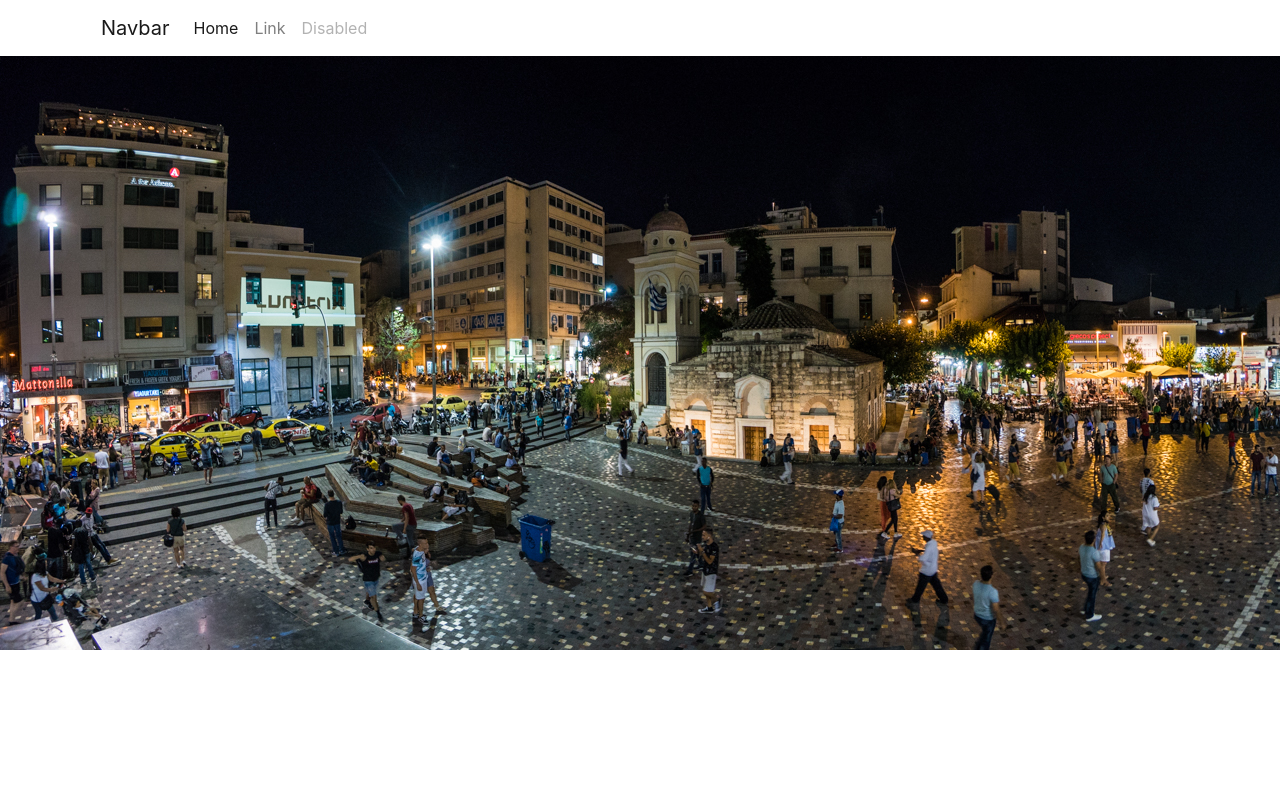
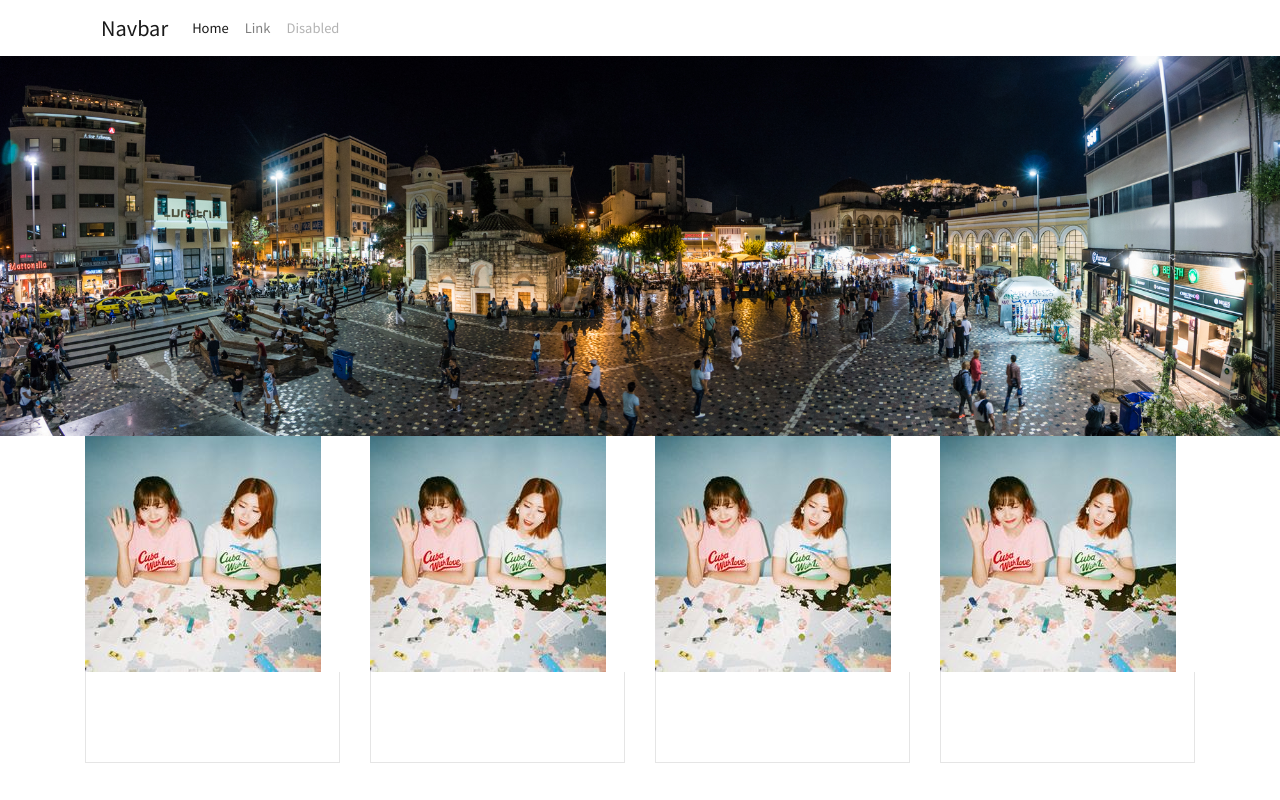
Before and after one commit to aid95/ResponsiveWebDev, a PHP site: page / in a window 1280 px wide. Run offline with PHP 8.4, Linux system fonts and the light colour scheme; some libraries are stand-ins or nearby versions.

Commit message:
Add event layout

```diff
--- a/assets/css/reset.css
+++ b/assets/css/reset.css
@@ -1 +1,42 @@
-html, body {position: relative; height: 100%;}
+@charset "utf-8";
+
+/* 여백 초기화 */
+body,div,ul,li,dl,dd,dt,ol,h1,h2,h3,h4,h5,h6,input,fieldset,legend,p,select,table,th,td,tr,textarea,button,form,figure,figcaption{margin:0; padding:0;}
+
+/* a 링크 초기화 */
+a {color: #222; text-decoration: none;}
+a:hover {color: #2698cb;}
+
+/* 폰트 초기화 */
+body, input, textarea, select, button, table {font-family:'Noto Sans KR', AppleSDGothicNeo-Regular,'Malgun Gothic','맑은 고딕',dotum,'돋움',sans-serif; color: #222; font-size: 13px; line-height: 1.5;}
+
+/* 폰트 스타일 초기화 */
+em,address {font-style: normal;}
+
+/* 블릿기호 초기화 */
+ul,li,ol {list-style:none;}
+
+/* 제목 태그 초기화 */
+h1,h2,h3,h4,h5,h6 {font-size: 13px; font-weight: normal;}
+
+/* 테두리 초기화 */
+img,fieldset {border:0 none;}
+
+/* 버튼 초기화 */
+button {border: 0;}
+
+/* 반응형 */
+video,img {width: 100%;}
+
+/* clearfix */
+.clearfix{*zoom:1;}
+.clearfix:before, .clearfix:after {display: block; content: '';line-height: 0;}
+.clearfix:after {clear: both;}
+
+/* IR 효과 */
+.ir_pm {display:block; overflow:hidden; font-size:0; line-height:0; text-indent:-9999px;} /* 의미있는 이미지의 대체 텍스트를 제공하는 경우(Phark Method) */
+.ir_wa {display:block; overflow:hidden; position:relative; z-index:-1; width:100%; height: 100%;} /* 의미있는 이미지의 대체 텍스트로 이미지가 없어도 대체 텍스트를 보여주고자 할 때(WA IR) */
+.ir_so {overflow: hidden; position:absolute; width:0; height:0; line-height:0; text-indent:-9999px;} /* 대체 텍스트가 아닌 접근성을 위한 숨김 텍스트를 제공할 때 */
+
+/* 아이콘 이미지 최적화 작업 */
+.icon {background-image: url(../img/icon.png);}
--- a/assets/css/style.css
+++ b/assets/css/style.css
@@ -1 +1,6 @@
 .swiper-container {width: 100%; height: 100%;}
+
+.m-thumb {position: relative; width: 236px; height: 236px; overflow: hidden; }
+.m-entry {position: relative; padding: 26px 20px 64px; border: 1px solid #e5e5e5; border-top: 0;}
+.m-entry .m-info {}
+.m-entry .m-tags {}
--- a/index.php
+++ b/index.php
@@ -34,10 +34,18 @@
 </head>
 <body>
     <div class="container">
-        <nav class="navbar navbar-expand-lg navbar-light"> <a class="navbar-brand" href="#">Navbar</a> <button class="navbar-toggler" type="button" data-toggle="collapse" data-target="#navbarTogglerDemo02" aria-controls="navbarTogglerDemo02" aria-expanded="false" aria-label="Toggle navigation"> <span class="navbar-toggler-icon"></span> </button> <div class="collapse navbar-collapse" id="navbarTogglerDemo02"> <ul class="navbar-nav mr-auto mt-2 mt-lg-0"> <li class="nav-item active"> <a class="nav-link" href="#">Home <span class="sr-only">(current)</span></a> </li> <li class="nav-item"> <a class="nav-link" href="#">Link</a> </li>
-                <li class="nav-item">
-                    <a class="nav-link disabled" href="#">Disabled</a>
-                </li>
+        <nav class="navbar navbar-expand-lg navbar-light">
+            <a class="navbar-brand" href="#">Navbar</a>
+            <button class="navbar-toggler" type="button" data-toggle="collapse" data-target="#navbarTogglerDemo02" aria-controls="navbarTogglerDemo02" aria-expanded="false" aria-label="Toggle navigation">
+                <span class="navbar-toggler-icon"></span>
+            </button>
+            <div class="collapse navbar-collapse" id="navbarTogglerDemo02">
+                <ul class="navbar-nav mr-auto mt-2 mt-lg-0">
+                    <li class="nav-item active">
+                        <a class="nav-link" href="#">Home <span class="sr-only">(current)</span></a>
+                    </li>
+                    <li class="nav-item"><a class="nav-link" href="#">Link</a> </li>
+                    <li class="nav-item"><a class="nav-link disabled" href="#">Disabled</a></li>
                 </ul>
             </div>
         </nav>
@@ -63,10 +71,30 @@
 
     <div class="container">
         <div class="row">
-            <div class="col-xs-6 col-md-3"></div>
-            <div class="col-xs-6 col-md-3"></div>
-            <div class="col-xs-6 col-md-3"></div>
-            <div class="col-xs-6 col-md-3"></div>
+            <div class="col-xs-6 col-md-3">
+                <div class="m-thumb">
+                    <img src="assets/img/bol4_1.jpg" alt="볼 빨간 사춘기1">
+                </div>
+                <div class="m-entry"></div>
+            </div>
+            <div class="col-xs-6 col-md-3">
+                <div class="m-thumb">
+                    <img src="assets/img/bol4_1.jpg" alt="볼 빨간 사춘기1">
+                </div>
+                <div class="m-entry"></div>
+            </div>
+            <div class="col-xs-6 col-md-3">
+                <div class="m-thumb">
+                    <img src="assets/img/bol4_1.jpg" alt="볼 빨간 사춘기1">
+                </div>
+                <div class="m-entry"></div>
+            </div>
+            <div class="col-xs-6 col-md-3">
+                <div class="m-thumb">
+                    <img src="assets/img/bol4_1.jpg" alt="볼 빨간 사춘기1">
+                </div>
+                <div class="m-entry"></div>
+            </div>
         </div>
         <div class="row">
             <div class="col-xs-12"></div>
```
